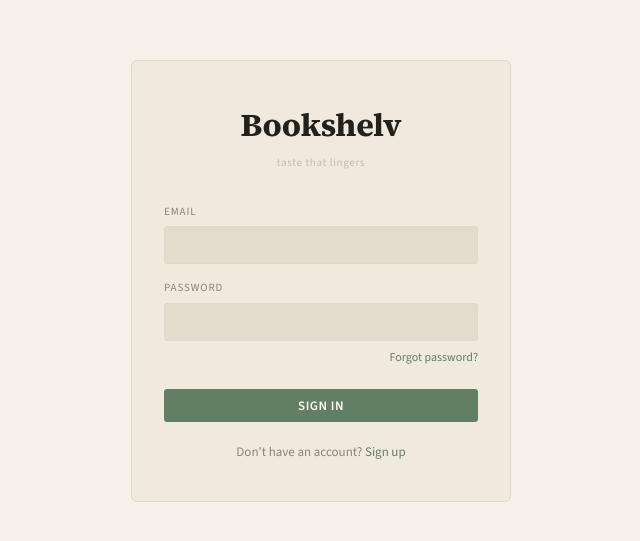
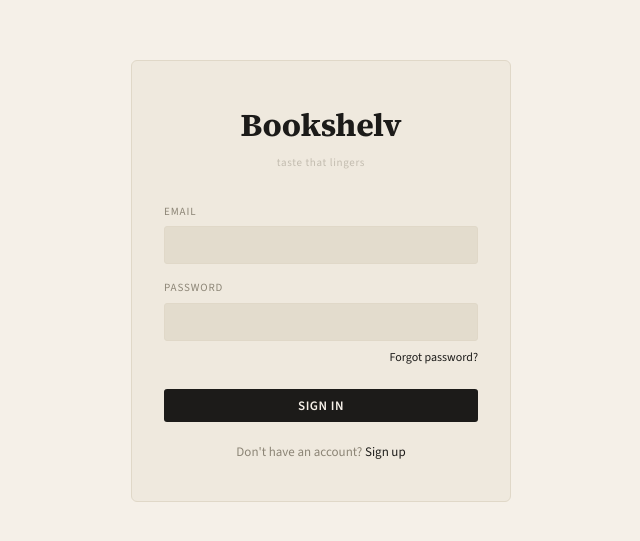
Before and after one commit to denisas24/bookshelv, a React (Vite) app: page / in a window 1280 px wide. Shown: the part 119-660 px from the top of the page, without its empty margins (319-959 px from the left). Built offline with nearby package versions, Linux system fonts and the light colour scheme; no server answers.

Commit message:
Papier und Fast-Schwarz statt Salbeigrün (hell und dunkel)

```diff
--- a/src/index.css
+++ b/src/index.css
@@ -1,31 +1,33 @@
 *, *::before, *::after { box-sizing: border-box; margin: 0; padding: 0; }
 
 :root {
-  /* Dark: moss slate (Letterboxd-inspired, green-tinted) */
+  /* Dunkel: warmes Fast-Schwarz, Gegenstück zum Papier */
   --font-sans: 'Source Sans 3', -apple-system, 'Segoe UI', system-ui, sans-serif;
   --font-serif: 'Source Serif 4', Georgia, serif;
-  --bg: #131a17;
-  --bg-secondary: #1a221e;
-  --bg-card: #1a221e;
-  --bg-elevated: #29342f;
+  --bg: #1b1a18;
+  --bg-secondary: #232220;
+  --bg-card: #232220;
+  --bg-elevated: #2c2a26;
   --bg-hover: rgba(255,255,255,0.03);
-  --border: #232c27;
-  --border-hover: #36433c;
-  --text-primary: #e8ede9;
-  --text-secondary: #9bb0a4;
-  --text-muted: #66786d;
-  --accent: #7fb38c;
-  --accent-hover: #93c39f;
-  --accent-dim: rgba(127,179,140,0.12);
-  --on-accent: #10161a;
-  --green: #7fb38c;
-  --star: #7fb38c;
+  --border: #33302b;
+  --border-hover: #4a463f;
+  --text-primary: #ece6da;
+  --text-secondary: #b3ac9f;
+  --text-muted: #8a8478;
+  --accent: #ece6da;
+  --accent-hover: #ffffff;
+  --accent-dim: rgba(236,230,218,0.10);
+  --on-accent: #1b1a18;
+  --green: #ece6da;
+  --star: #ece6da;
+  --ribbon: #b0453a;
   --danger: #e5534b;
   --radius: 3px;
   --radius-lg: 6px;
 }
 
 [data-theme="light"] {
+  /* Papier und Fast-Schwarz als einzige Akzentfarbe */
   --bg: #f5f0e8;
   --bg-secondary: #efe9de;
   --bg-card: #efe9de;
@@ -33,15 +35,16 @@
   --bg-hover: rgba(0,0,0,0.025);
   --border: #e0d8c8;
   --border-hover: #cbc1ad;
-  --text-primary: #23211c;
-  --text-secondary: #5c574c;
+  --text-primary: #1c1b19;
+  --text-secondary: #66625a;
   --text-muted: #8c8576;
-  --accent: #627f65;
-  --accent-hover: #52705a;
-  --accent-dim: rgba(98,127,101,0.12);
-  --on-accent: #fbf8f2;
-  --green: #627f65;
-  --star: #9a7b34;
+  --accent: #1c1b19;
+  --accent-hover: #000000;
+  --accent-dim: rgba(28,27,25,0.08);
+  --on-accent: #f5f0e8;
+  --green: #1c1b19;
+  --star: #1c1b19;
+  --ribbon: #8f2b22;
   --danger: #b5432f;
 }
 
@@ -967,3 +970,7 @@ button:disabled { opacity: 0.5; cursor: not-allowed; }
 .star-half.left { left: 0; }
 .star-half.right { right: 0; }
 .star-value { margin-left: 10px; font-size: 13px; color: var(--text-muted); min-width: 2em; }
+
+/* Bookshelv: Login ohne Unterzeile */
+.auth-logo { margin-bottom: 32px; }
+.auth-logo:has(+ .auth-tagline) { margin-bottom: 8px; }
```
